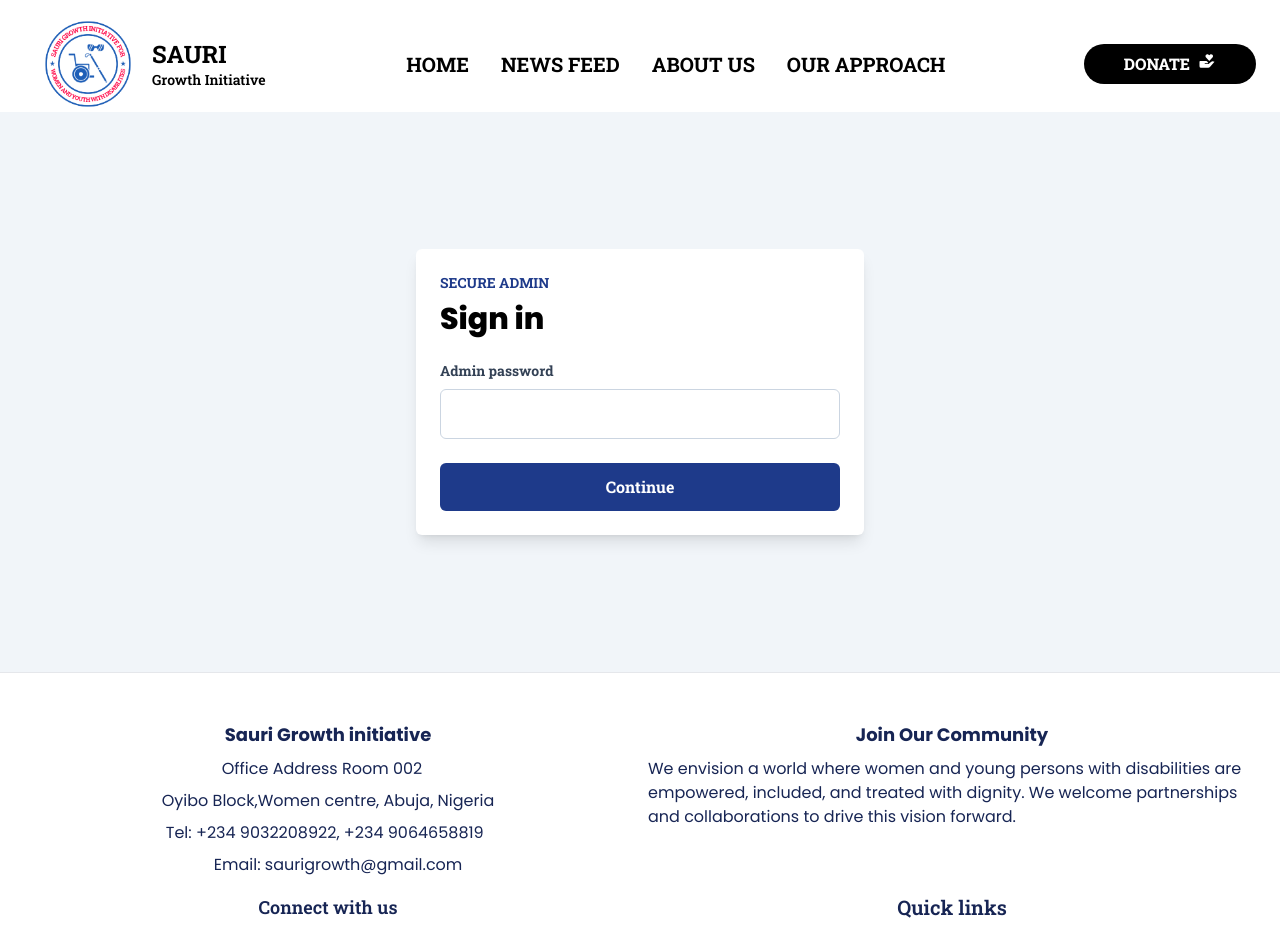
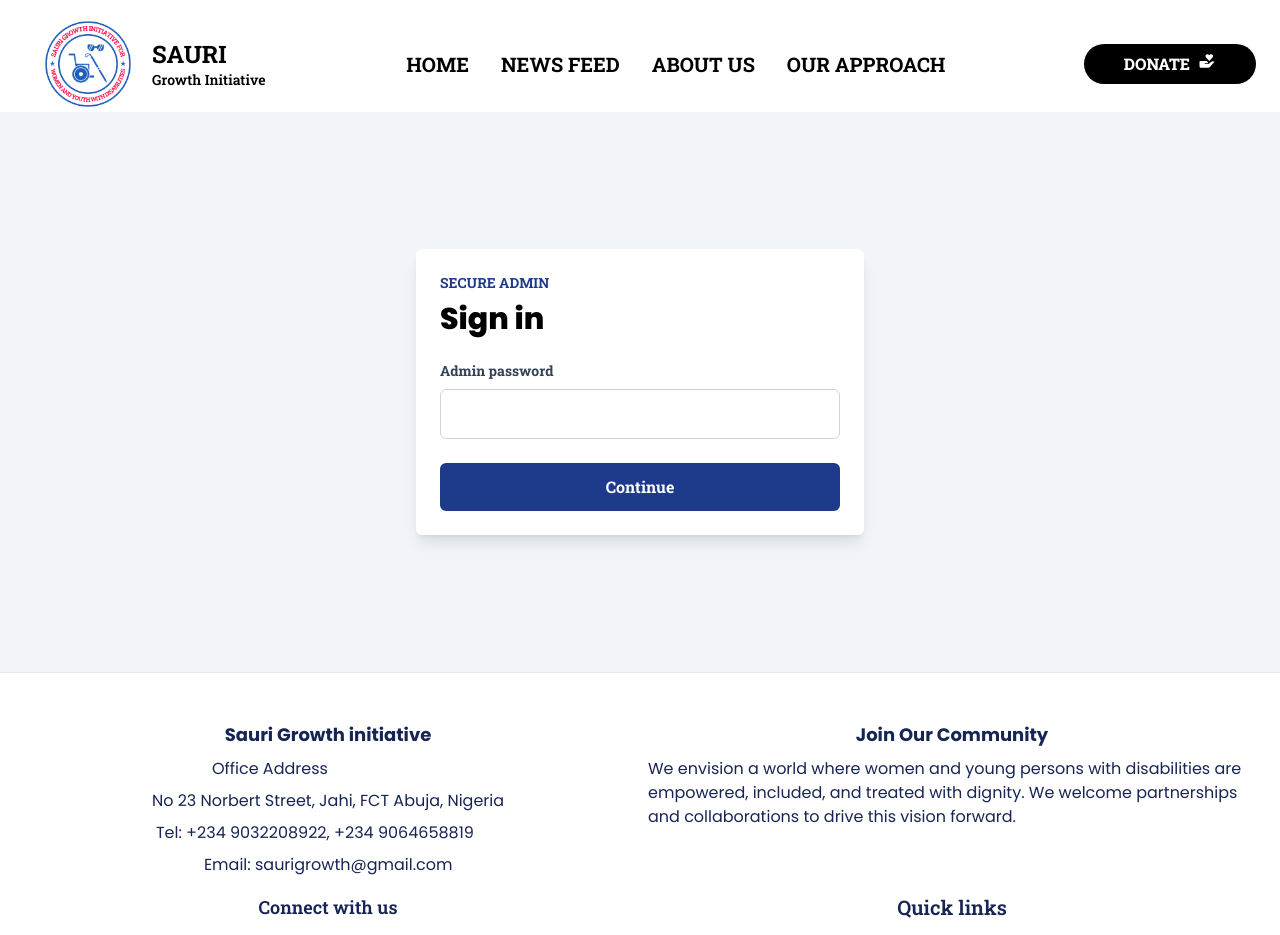
Before and after one commit to BensonEkwo/sauri-Growth-Initiative, a Next.js app: page /admin/login in a window 1280 px wide. Shown: the top 935 px of the page. Built offline with nearby package versions, Linux system fonts and the light colour scheme; sample sign-in values are in the browser's storage.

Commit message:
adjusted address

```diff
--- a/src/app/components/Footer.tsx
+++ b/src/app/components/Footer.tsx
@@ -12,8 +12,8 @@ function Footer() {
     border-t  decoration-slate-400 '>
         <div className='flex flex-col items-center justify-center space-y-2'>
         <h1 className='text-lg font-poppins font-bold text-blue-950'>Sauri Growth initiative </h1>
-        <p className=' font-poppins  text-blue-950 space-y-2'><span className='ml-16'>Office Address Room 002</span>
-        <span className='block text-nowrap mx-1'>Oyibo Block,Women centre, Abuja, Nigeria </span>
+        <p className=' font-poppins  text-blue-950 space-y-2'><span className='ml-16'>Office Address</span>
+        <span className='block text-nowrap mx-1'>No 23 Norbert Street, Jahi, FCT Abuja, Nigeria </span>
         <span className='block ml-2'>Tel: +234 9032208922, +234 9064658819</span>
         <span className='block ml-14'>Email: saurigrowth@gmail.com </span></p>
         </div>
```
